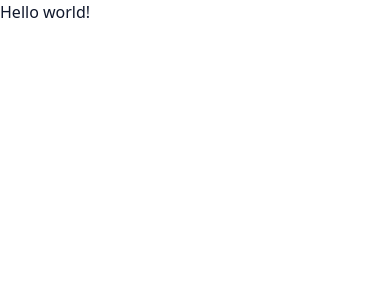
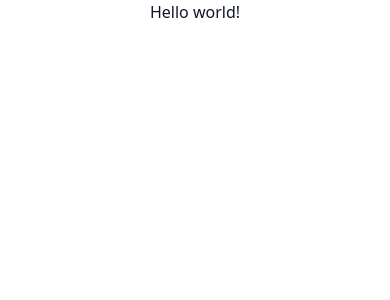
Before and after one commit to Icnneto/feedbackHub, a Next.js app: page / in a window 390 px wide. Shown: the top 300 px of the page. Built offline with nearby package versions, Linux system fonts and the light colour scheme.

Commit message:
refact[ui]: change layout to responsiveness

```diff
--- a/app/(private)/dashboard/layout.tsx
+++ b/app/(private)/dashboard/layout.tsx
@@ -1,6 +1,6 @@
 import type { Metadata } from "next";
 import Header from "./_components/Header";
-import Navigation from "./_components/Navigation";
+import Navigation from "./_components/Navbar/Navigation";
 
 export const metadata: Metadata = {
     title: "Home",
@@ -14,10 +14,13 @@ export default function DashboardLayout({
     children: React.ReactNode;
 }>) {
     return (
-        <div className="max-w-6xl my-0 mx-auto py-20 px-10">
+        <div className="lg:w-1/2 my-0 mx-auto lg:mx-2 py-20 px-10">
             <Header />
             <Navigation />
-            {children}
+
+            <main className="min-h-[60vh]">
+                {children}
+            </main>
         </div>
     );
 }
--- a/app/layout.tsx
+++ b/app/layout.tsx
@@ -17,7 +17,7 @@ export default function RootLayout({
   return (
     <html lang="en">
       <body
-        className={`${archivo.variable} font-main bg-background text-primary antialiased flex flex-col min-h-screen`}
+        className={`${archivo.variable} font-main bg-background text-primary antialiased flex flex-col min-h-screen items-center`}
       >
         {children}
         <Toaster />
```
